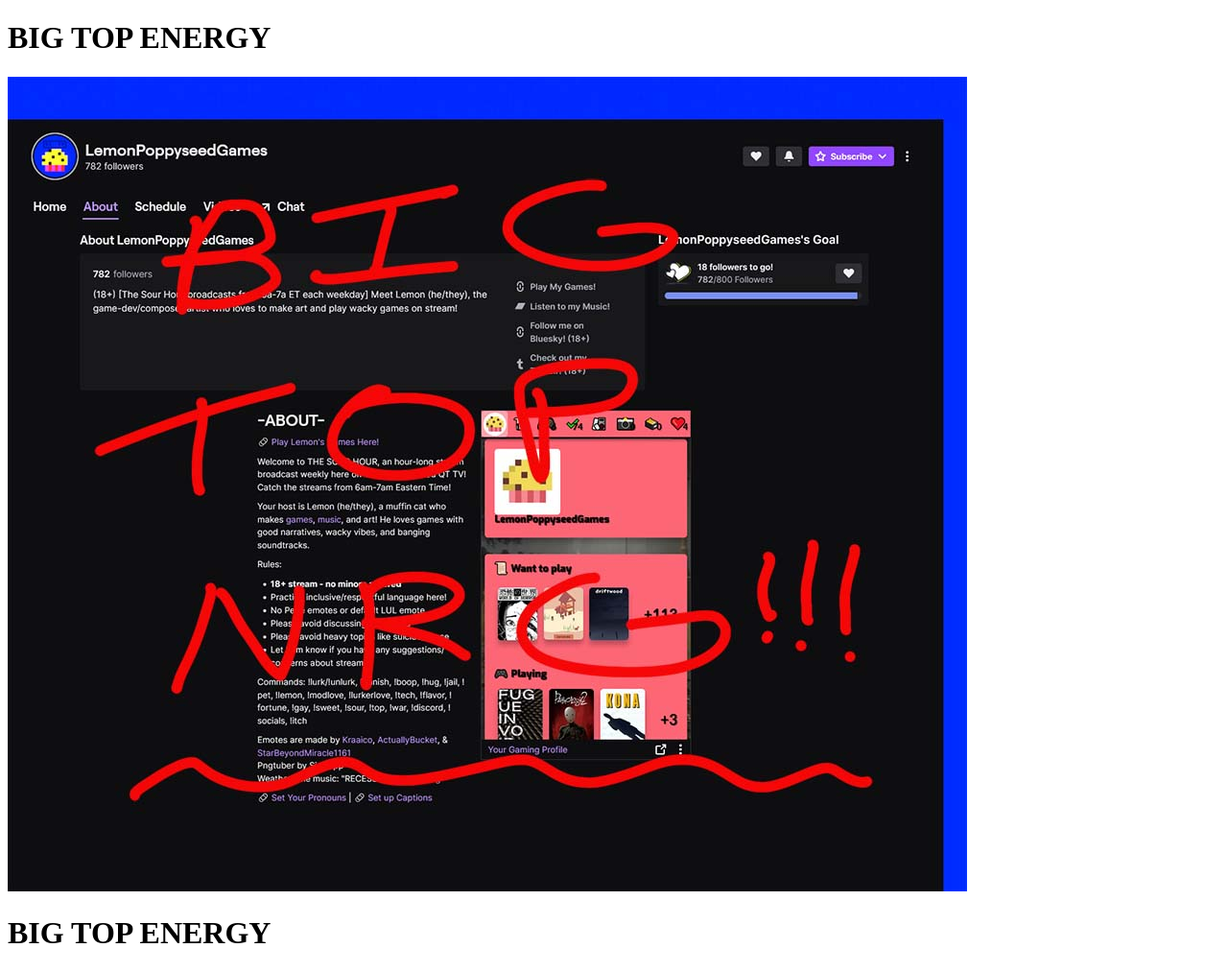
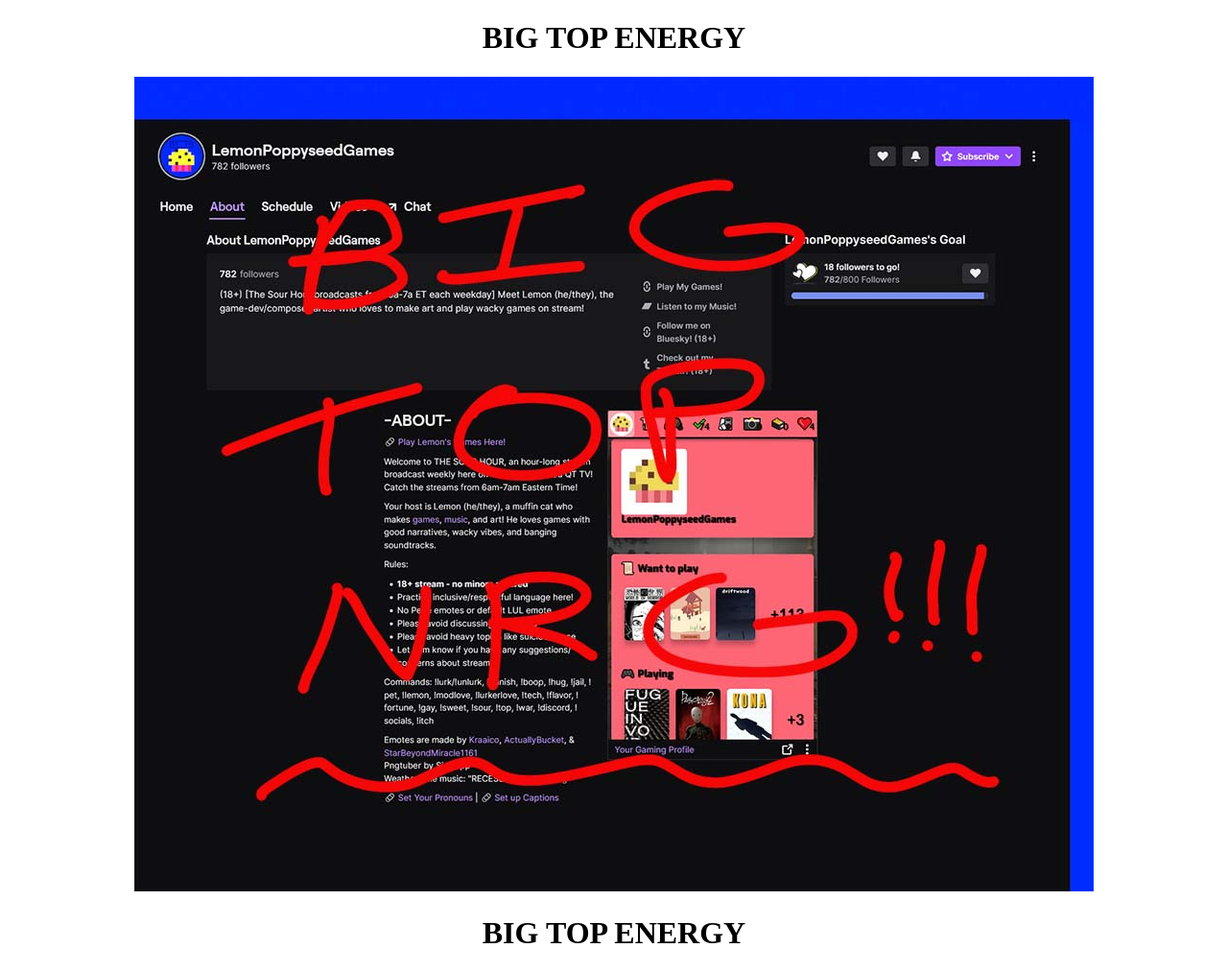
Before and after one commit to QuestionableDeer/questionabledeer.github.io, a plain HTML site: page index.html in a window 1280 px wide. Shown: the whole page at 96% size. Drawn offline with Linux system fonts and the light colour scheme.

Commit message:
Center content

```diff
--- a/index.html
+++ b/index.html
@@ -5,11 +5,11 @@
   </head>
   <body>
 
-    <h1>BIG TOP ENERGY</h1>
+    <div style="text-align:center;"><h1>BIG TOP ENERGY</h1>
 
     <img src="lemon_energy.jpg" alt="Lemon's big top nrg">
 
-    <h1>BIG TOP ENERGY</h1>
+    <h1>BIG TOP ENERGY</h1></div>
 
   </body>
 </html>
```
